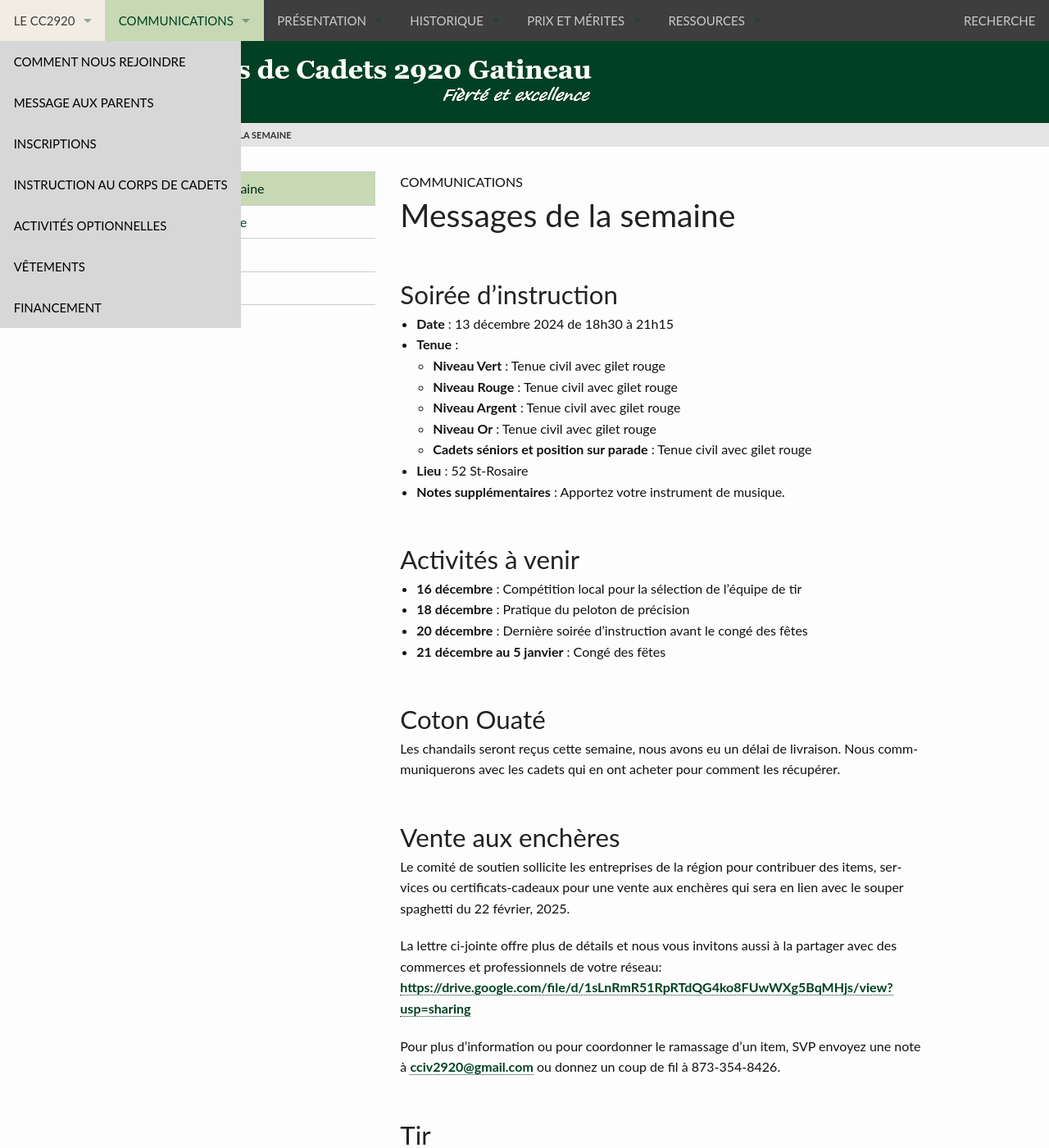
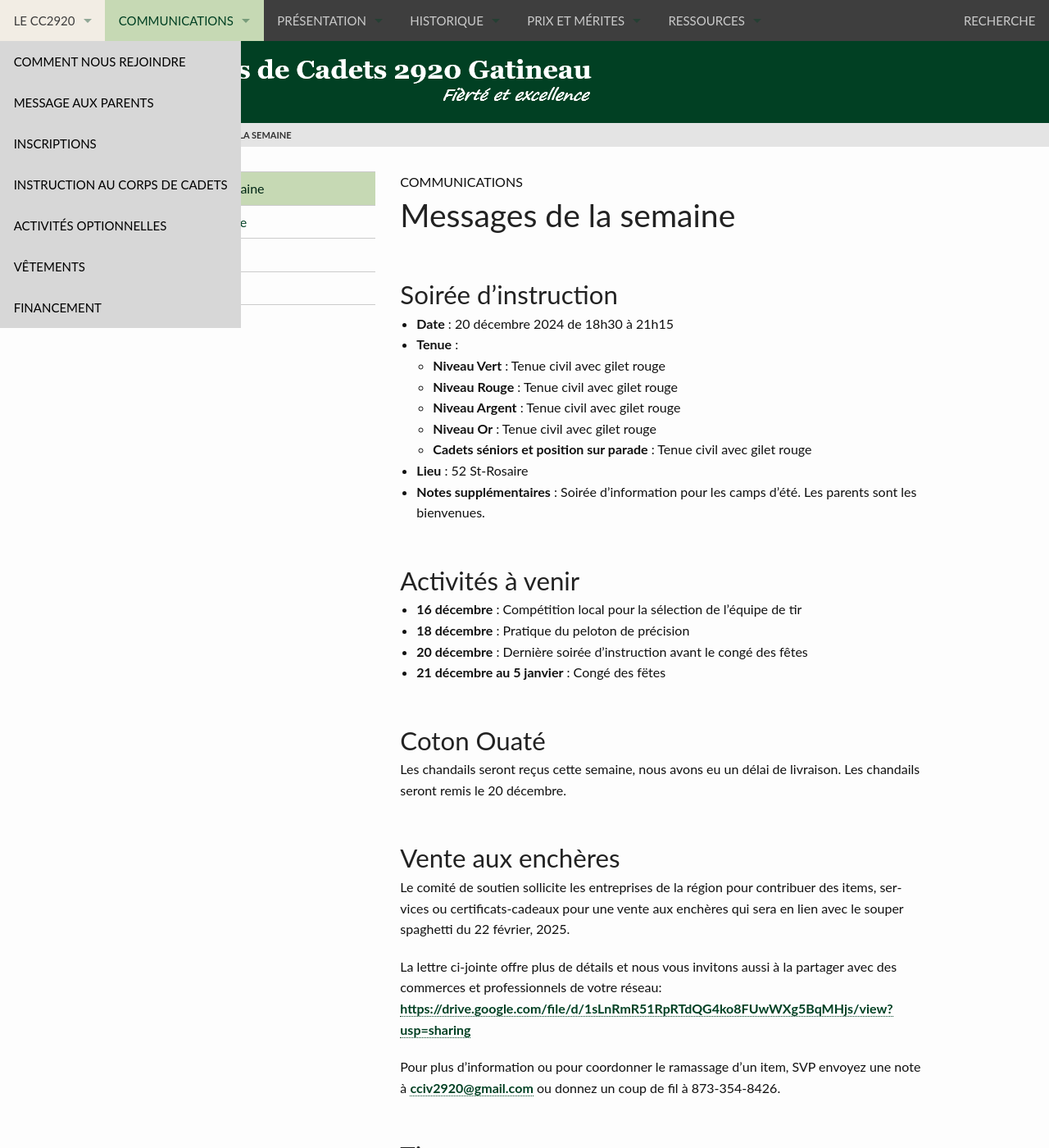
Before and after one commit to CC2920/web, a Jekyll site: the page built from _communications/messages.md, in a window 1280 px wide and 1400 px high. Shown: the whole window at 82% size. Built offline with Jekyll 4.4.1, drawn with Linux system fonts in a browser that asks for light colours.

```diff
--- a/_communications/messages.md
+++ b/_communications/messages.md
@@ -5,7 +5,7 @@
 
 ## Soirée d'instruction
 
-- **Date** : 13 décembre 2024 de 18h30 à 21h15
+- **Date** : 20 décembre 2024 de 18h30 à 21h15
 - **Tenue** :
   - **Niveau Vert** : Tenue civil avec gilet rouge
   - **Niveau Rouge** : Tenue civil avec gilet rouge
@@ -13,7 +13,7 @@
   - **Niveau Or** : Tenue civil avec gilet rouge
   - **Cadets séniors et position sur parade** : Tenue civil avec gilet rouge
 - **Lieu** : 52 St-Rosaire
-- **Notes supplémentaires** : Apportez votre instrument de musique.
+- **Notes supplémentaires** : Soirée d'information pour les camps d'été.  Les parents sont les bienvenues.
 
 
 ## Activités à venir
@@ -25,7 +25,7 @@
 
 ## Coton Ouaté
 
-Les chandails seront reçus cette semaine, nous avons eu un délai de livraison.  Nous commmuniquerons avec les cadets qui en ont acheter pour comment les récupérer.
+Les chandails seront reçus cette semaine, nous avons eu un délai de livraison.  Les chandails seront remis le 20 décembre.
 
 
 ## Vente aux enchères
```
